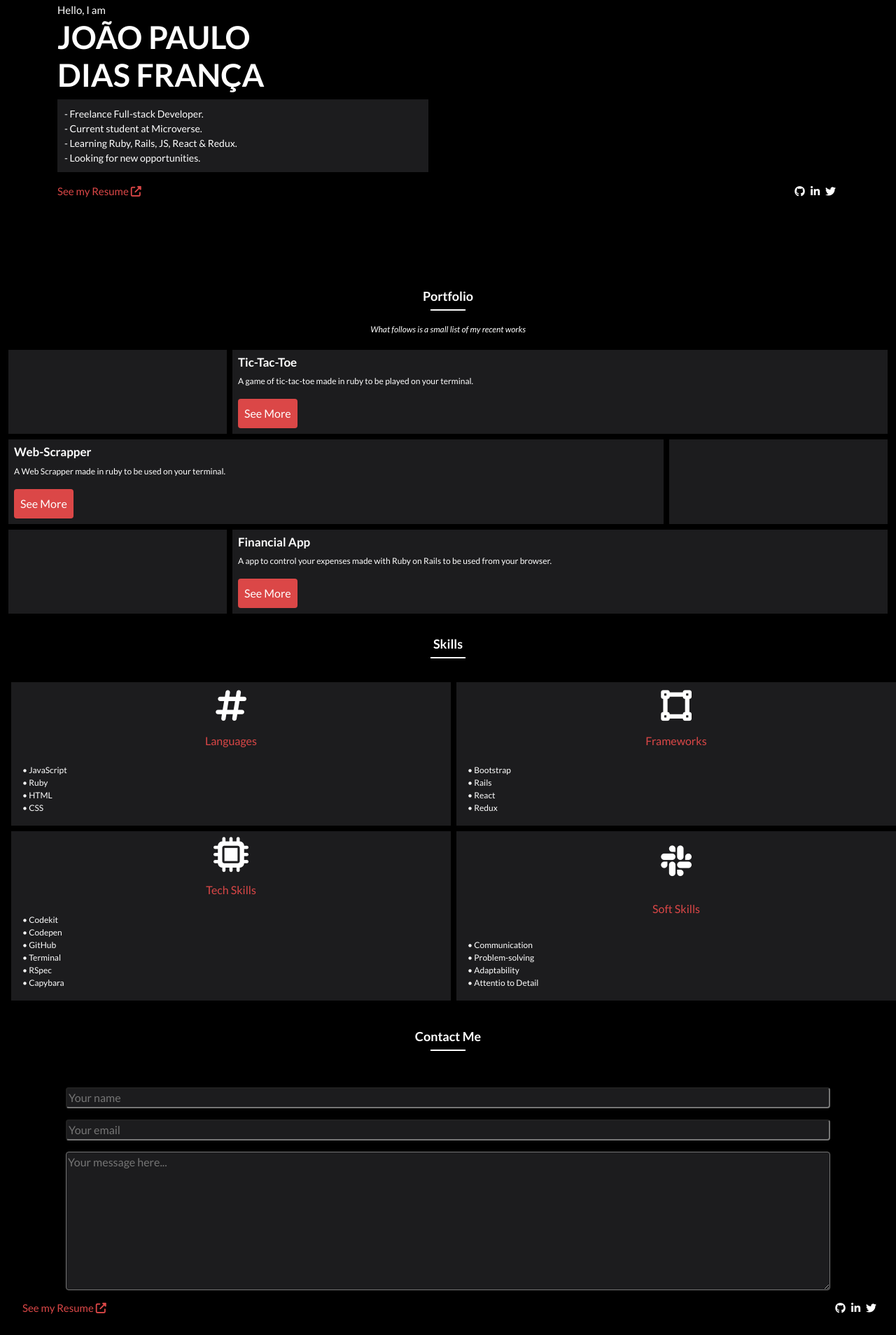
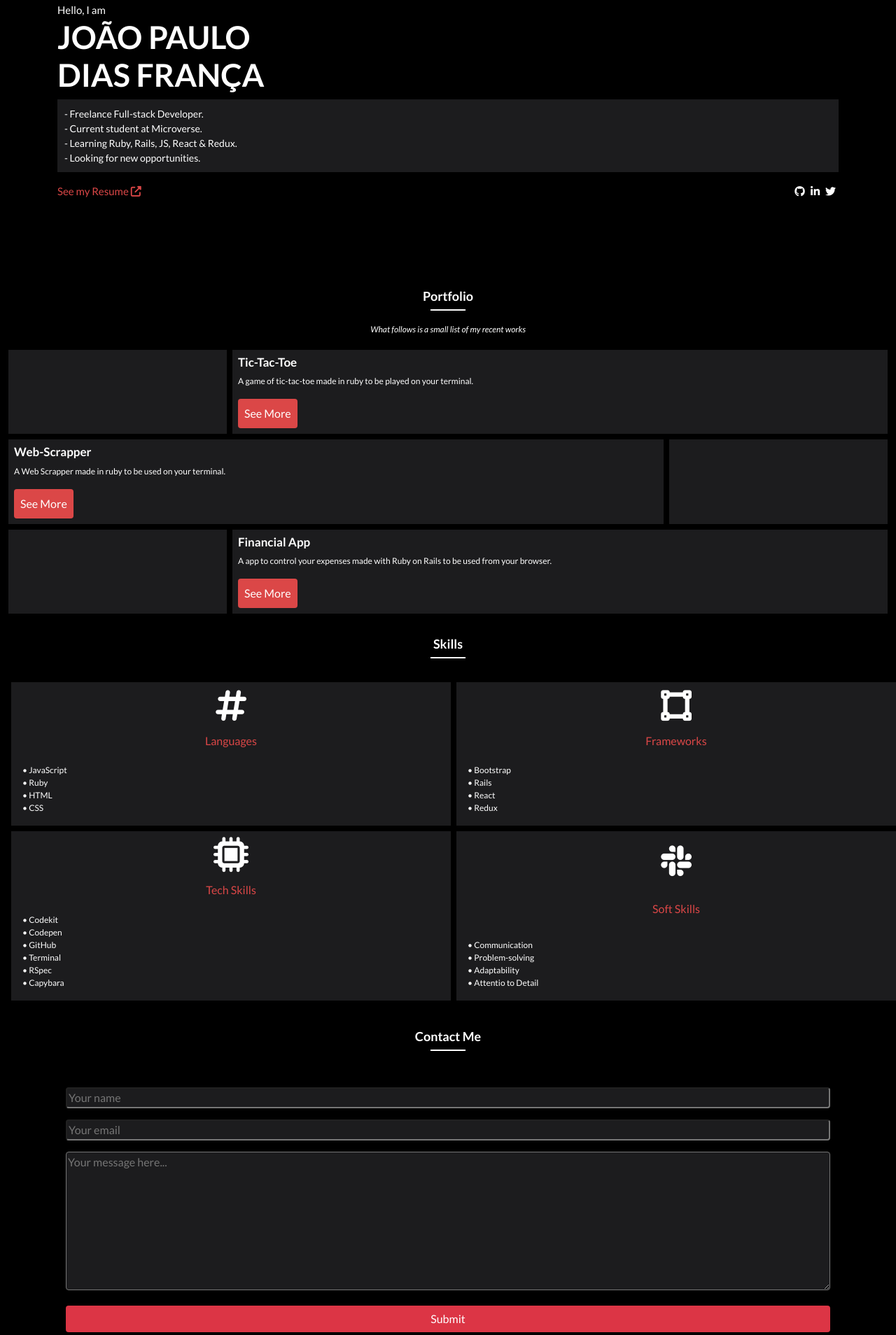
Before and after one commit to jpdf00/portfolio-jpdf00, a plain HTML site: page index.html in a window 1280 px wide. Shown: the part 137-2045 px from the top of the page at 70% size. Drawn offline with nearby package versions, Linux system fonts and the light colour scheme; a web font is replaced by a local one.

Commit message:
Fix linters errors

```diff
--- a/features/scss/style.scss
+++ b/features/scss/style.scss
@@ -149,7 +149,6 @@ li {
   padding: 10px;
   color: $white;
   background-color: $dark-gray;
-  max-width: 530px;
   font-size: 14px;
 }
 
--- a/index.html
+++ b/index.html
@@ -50,7 +50,7 @@
     <div class="header-info container-md" id="presentation">
       <p class="header-greeting">Hello, I am</p>
       <h1 class="header-title text-uppercase">João Paulo<br>Dias França</h1>
-      <p class="header-info-box">
+      <p class="header-info-box w-100">
         - Freelance Full-stack Developer. <br>
         - Current student at Microverse.  <br>
         - Learning Ruby, Rails, JS, React & Redux. <br>
@@ -181,10 +181,11 @@
     <section class="container-fluid py-1" id="contact">
       <div class="container-md d-flex flex-column align-items-center">
         <h2 class="section-title">Contact Me</h2>
-        <form action="" class="container-fluid mt-0 pt-1">
-          <input type="name" name="name" value="" placeholder="Your name" class="form-input w-100 my-2 rounded text-white">
+        <form action="/action_page.php" class="container-fluid mt-0 pt-1">
+          <input type="text" name="name" value="" placeholder="Your name" class="form-input w-100 my-2 rounded text-white">
           <input type="email" name="email" value="" placeholder="Your email" class="form-input w-100 my-2 rounded text-white">
           <textarea name="message" rows="8" placeholder="Your message here..." class="form-input w-100 my-2 rounded text-white"></textarea>
+          <input type="submit" value="Submit" class="btn w-100 bg-danger text-white my-2">
         </form>
       </div>
       <div class="d-flex align-items-center justify-content-between ms-2">
```
Also changed, not shown: features/css/style.css, 2 other files.
